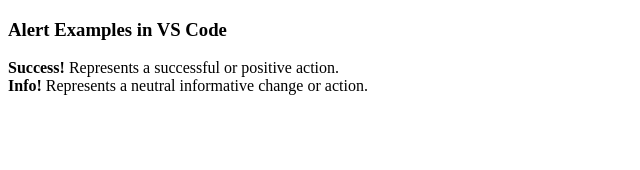
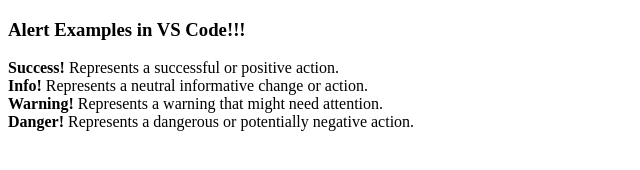
Before and after one commit to LadyJBug/MyGitProject_A, a plain HTML site: page index.html in a window 1280 px wide. Shown: the whole page, without its empty margins (0-640 px from the left). Drawn offline with Linux system fonts and the light colour scheme.

Commit message:
Added Features

```diff
--- a/index.html
+++ b/index.html
@@ -1,13 +1,15 @@
 <!DOCTYPE html>
 <html lang="en">
 <head>
-    <title>Alert Examples</title>
+    <title>Alert Examples!!!</title>
     <meta charset="UTF-8">
 </head>
 <body>
 
-    <h3>Alert Examples in VS Code</h3>
+    <h3>Alert Examples in VS Code!!!</h3>
     <strong>Success!</strong> Represents a successful or positive action.</br>
     <strong>Info!</strong> Represents a neutral informative change or action.</br>
+    <strong>Warning!</strong> Represents a warning that might need attention.</br>
+    <strong>Danger!</strong> Represents a dangerous or potentially negative action.</br>
 </body>
 </html>
```
